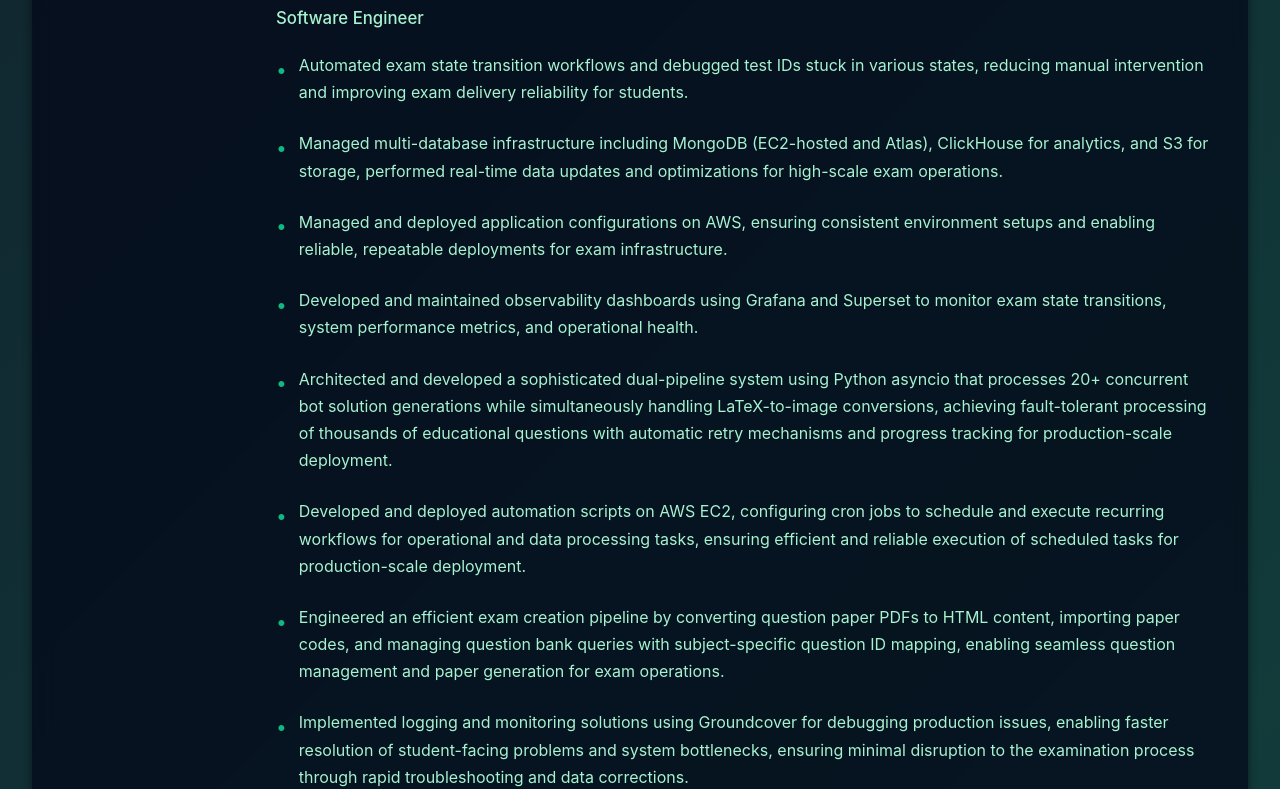
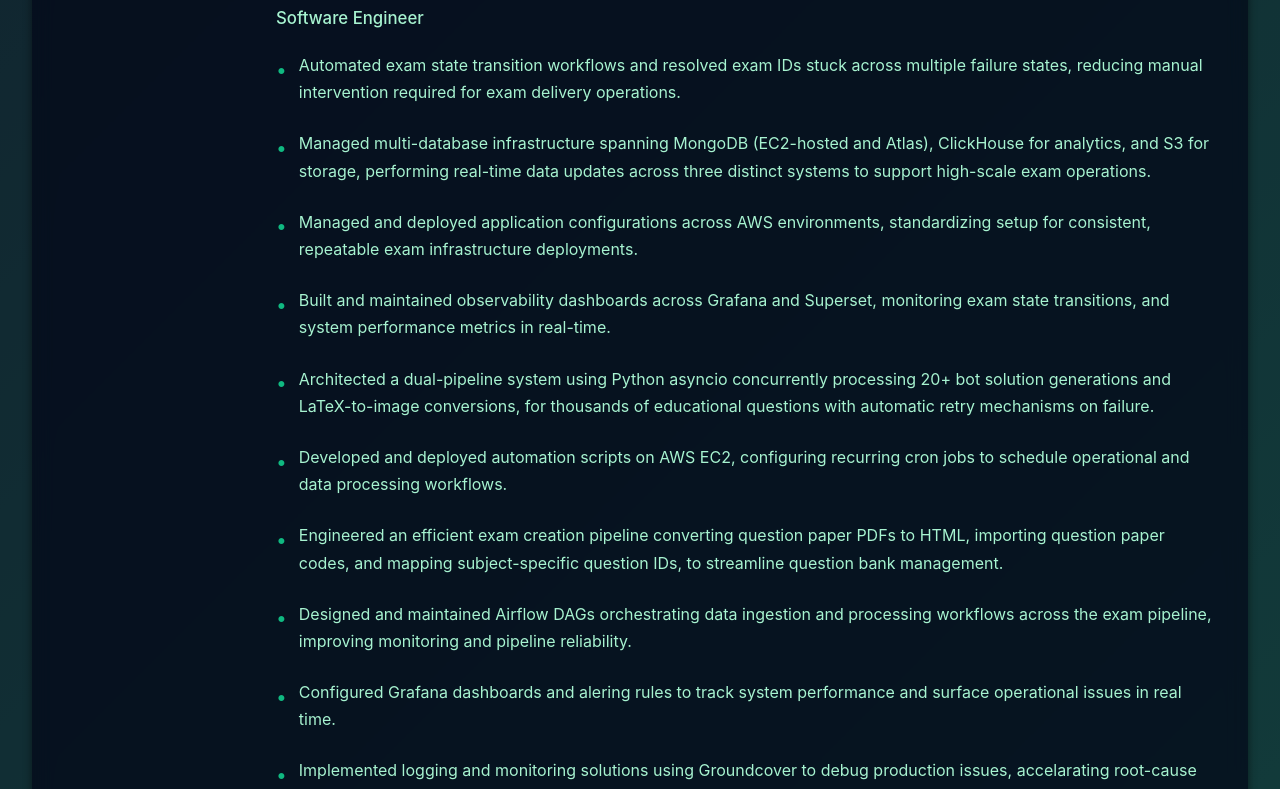
Before and after one commit to pawanprasadpadhy/Portfolio, a React (Create React App) app in the folder frontend/: page / in a window 1280 px wide. Shown: the part 1786-2575 px from the top of the page. Built offline with nearby package versions, Linux system fonts and the light colour scheme; no server answers.

Commit message:
Projects + Description Update

```diff
--- a/frontend/src/components/Education.js
+++ b/frontend/src/components/Education.js
@@ -6,8 +6,11 @@
 			period: "Nov 2022 – May 2024",
 			institution: "Scaler",
 			degree: "Specialized in Software Development & Problem Solving",
-			details:
-				"Coursework: Python Programming, Data Structures & Algorithm, SQL, FullStack Development",
+			details: [
+				"Coursework: Python Programming, Data Structures & Algorithm, SQL, FullStack Development.",
+				"Engineering Practices: Software Design & Documentation, Testing & Debugging, Cross-Functional Collaboration, Version Control (Git), Code Reviews, Mult-Platform Support (Linux/Unix, AWS, distributed databases).",
+				"Sustained a 980+ day consistent DSA and coding practice streak, reflecting a strong commitment to continuous learning and skill enhancement along with problem-solving discipline and command over code CS fundamentals.",
+			],
 		},
 		{
 			period: "August 2015 – April 2019",
--- a/frontend/src/components/Experience.js
+++ b/frontend/src/components/Experience.js
@@ -9,14 +9,16 @@
 			client: "Allen Digital",
 			role: "Software Engineer",
 			points: [
-				"Automated exam state transition workflows and debugged test IDs stuck in various states, reducing manual intervention and improving exam delivery reliability for students.",
-				"Managed multi-database infrastructure including MongoDB (EC2-hosted and Atlas), ClickHouse for analytics, and S3 for storage, performed real-time data updates and optimizations for high-scale exam operations.",
-				"Managed and deployed application configurations on AWS, ensuring consistent environment setups and enabling reliable, repeatable deployments for exam infrastructure.",
-				"Developed and maintained observability dashboards using Grafana and Superset to monitor exam state transitions, system performance metrics, and operational health.",
-				"Architected and developed a sophisticated dual-pipeline system using Python asyncio that processes 20+ concurrent bot solution generations while simultaneously handling LaTeX-to-image conversions, achieving fault-tolerant processing of thousands of educational questions with automatic retry mechanisms and progress tracking for production-scale deployment.",
-				"Developed and deployed automation scripts on AWS EC2, configuring cron jobs to schedule and execute recurring workflows for operational and data processing tasks, ensuring efficient and reliable execution of scheduled tasks for production-scale deployment.",
-				"Engineered an efficient exam creation pipeline by converting question paper PDFs to HTML content, importing paper codes, and managing question bank queries with subject-specific question ID mapping, enabling seamless question management and paper generation for exam operations.",
-				"Implemented logging and monitoring solutions using Groundcover for debugging production issues, enabling faster resolution of student-facing problems and system bottlenecks, ensuring minimal disruption to the examination process through rapid troubleshooting and data corrections.",
+				"Automated exam state transition workflows and resolved exam IDs stuck across multiple failure states, reducing manual intervention required for exam delivery operations.",
+				"Managed multi-database infrastructure spanning MongoDB (EC2-hosted and Atlas), ClickHouse for analytics, and S3 for storage, performing real-time data updates across three distinct systems to support high-scale exam operations.",
+				"Managed and deployed application configurations across AWS environments, standardizing setup for consistent, repeatable exam infrastructure deployments.",
+				"Built and maintained observability dashboards across Grafana and Superset, monitoring exam state transitions, and system performance metrics in real-time.",
+				"Architected a dual-pipeline system using Python asyncio concurrently processing 20+ bot solution generations and LaTeX-to-image conversions, for thousands of educational questions with automatic retry mechanisms on failure.",
+				"Developed and deployed automation scripts on AWS EC2, configuring recurring cron jobs to schedule operational and data processing workflows.",
+				"Engineered an efficient exam creation pipeline converting question paper PDFs to HTML, importing question paper codes, and mapping subject-specific question IDs, to streamline question bank management.",
+				"Designed and maintained Airflow DAGs orchestrating data ingestion and processing workflows across the exam pipeline, improving monitoring and pipeline reliability.",
+				"Configured Grafana dashboards and alering rules to track system performance and surface operational issues in real time.",
+				"Implemented logging and monitoring solutions using Groundcover to debug production issues, accelarating root-cause identification for student-facing incidents.",
 				"Provided technical support for student-end issues during live exams, ensuring minimal disruption to the examination process through rapid troubleshooting and data corrections, enabling seamless exam delivery and student engagement.",
 			],
 		},
--- a/frontend/src/components/Projects.js
+++ b/frontend/src/components/Projects.js
@@ -8,7 +8,7 @@
 				<div className="projects-grid">
 					{[
 						{
-							title: "BookMyShow Clone",
+							title: "BookMyShow Clone *",
 							description:
 								"Created a clone of BookMyShow using HTML5, CSS3, and Vanilla JavaScript.",
 							tech: [
@@ -30,7 +30,7 @@
 							],
 						},
 						{
-							title: "IMDB Clone",
+							title: "IMDB Clone *",
 							description:
 								"Comprehensive full-stack IMDB clone using Django and PostgreSQL, integrating IMDB API for real-time trending movies.",
 							tech: [
@@ -55,7 +55,7 @@
 							tech: ["HTML5", "CSS3", "JavaScript"],
 						},
 						{
-							title: "Spotify Clone",
+							title: "Spotify Clone *",
 							description:
 								"Full-stack Spotify clone with music streaming capabilities, user authentication, and playlist management using Django and PostgreSQL.",
 							tech: [
@@ -66,6 +66,12 @@
 								"Tailwind CSS",
 								"JavaScript",
 							],
+						},
+						{
+							title: "Image Classification Model - Transfer Learning Pipeline *",
+							description:
+								"Full-stack Spotify clone with music streaming capabilities, user authentication, and playlist management using Django and PostgreSQL.",
+							tech: ["TensorFlow", "Keras", "Python", "OpenCV"],
 						},
 					].map((project, index) => (
 						<div key={index} className="project-card">
```
Also changed, not shown: 1 other file (tests, documents, lock files or other folders).
